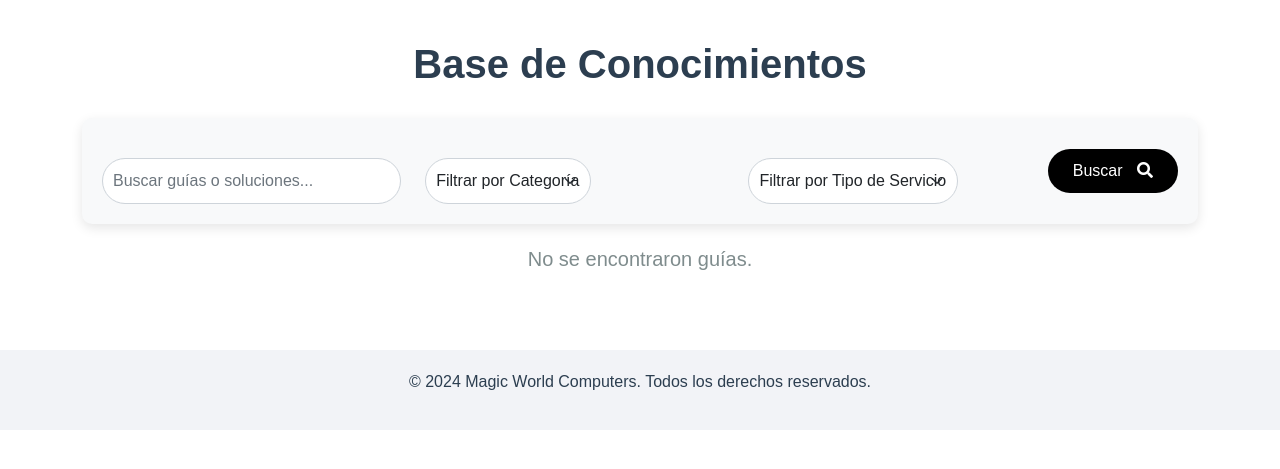
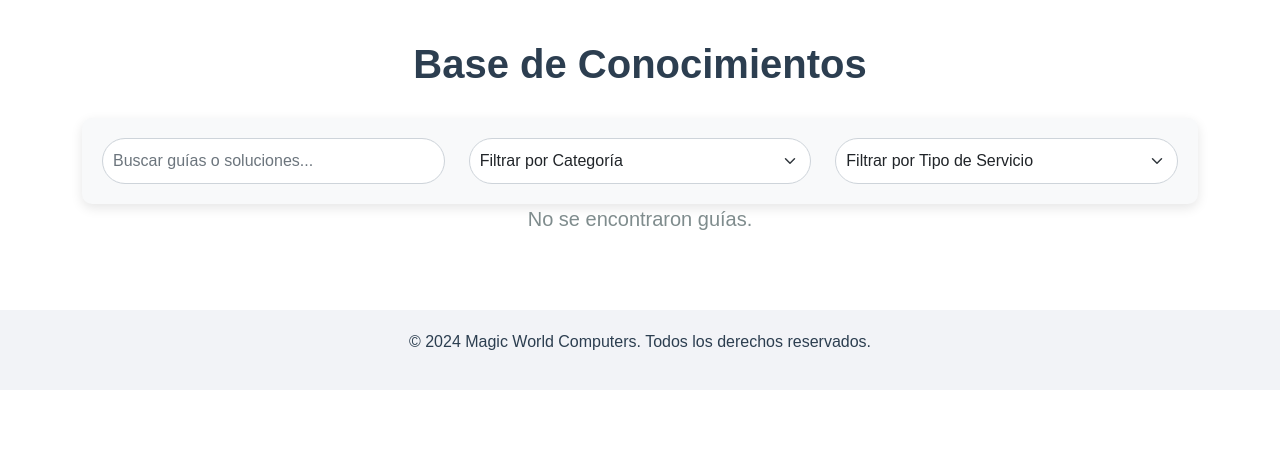
Before and after one commit to davidguillen2002/ServiceTrackCapstone, a Django app: page /base_conocimiento/ in a window 1280 px wide. Shown: the top 469 px of the page. Run offline with Django 5.2, Linux system fonts and the light colour scheme; data that the repository does not hold is empty; some libraries are stand-ins or nearby versions.

Commit message:
Base de Conocimientos

```diff
--- a/servicios/templates/servicios/base_conocimiento.html
+++ b/servicios/templates/servicios/base_conocimiento.html
@@ -8,130 +8,19 @@
     <link rel="stylesheet" href="https://stackpath.bootstrapcdn.com/bootstrap/5.1.3/css/bootstrap.min.css">
     <link rel="stylesheet" href="https://cdnjs.cloudflare.com/ajax/libs/font-awesome/5.15.3/css/all.min.css">
     <style>
-        /* Estilo general */
-        body {
-            background-color: #ffffff;
-            font-family: 'Arial', sans-serif;
-            color: #2c3e50;
-        }
-
-        .container {
-            margin-top: 40px;
-            margin-bottom: 60px;
-        }
-
-        h1 {
-            color: #2c3e50;
-            font-weight: bold;
-            margin-bottom: 30px;
-            text-align: center;
-        }
-
-        /* Formulario de búsqueda */
-        .search-container {
-            background-color: #f8f9fa;
-            padding: 20px;
-            border-radius: 10px;
-            box-shadow: 0 4px 12px rgba(0, 0, 0, 0.1);
-            display: flex;
-            justify-content: space-between;
-            align-items: center;
-        }
-
-        .form-control,
-        .form-select {
-            border-radius: 25px;
-            border: 1px solid #ced4da;
-            padding: 10px;
-        }
-
-        .form-select {
-            width: auto;
-            margin-right: 10px;
-        }
-
-        .btn-search {
-            background-color: #000000;
-            color: white;
-            padding: 10px 25px;
-            border-radius: 25px;
-            transition: background-color 0.3s ease;
-            border: none;
-        }
-
-        .btn-search:hover {
-            background-color: #333333;
-        }
-
-        .btn-search i {
-            margin-left: 10px;
-        }
-
-        /* Estilo para las tarjetas de las guías */
-        .card {
-            border: none;
-            border-radius: 15px;
-            box-shadow: 0 4px 12px rgba(0, 0, 0, 0.1);
-            transition: transform 0.3s ease, box-shadow 0.3s ease;
-        }
-
-        .card:hover {
-            transform: scale(1.02);
-            box-shadow: 0 8px 20px rgba(0, 0, 0, 0.15);
-        }
-
-        .card-body {
-            padding: 20px;
-        }
-
-        .card-title {
-            font-size: 1.3rem;
-            font-weight: bold;
-            color: #2c3e50;
-            margin-bottom: 10px;
-        }
-
-        .card-text {
-            font-size: 1rem;
-            color: #7f8c8d;
-            margin-bottom: 15px;
-        }
-
-        .btn-primary {
-            background-color: #000000;
-            border: none;
-            border-radius: 25px;
-            padding: 10px 20px;
-        }
-
-        .btn-primary:hover {
-            background-color: #333333;
-        }
-
-        .empty-message {
-            text-align: center;
-            color: #7f8c8d;
-            font-size: 1.25rem;
-        }
-
-        /* Espaciado */
-        .row {
-            margin-top: 20px;
-        }
-
-        .form-control {
-            width: 100%;
-            max-width: 300px;
-        }
-
-        /* Footer */
-        footer {
-            text-align: center;
-            padding: 20px;
-            background-color: #f2f3f7;
-            color: #2c3e50;
-        }
-
+        /* CSS de la búsqueda y la estructura de la página */
+        body { background-color: #ffffff; font-family: 'Arial', sans-serif; color: #2c3e50; }
+        .container { margin-top: 40px; margin-bottom: 60px; }
+        h1 { color: #2c3e50; font-weight: bold; margin-bottom: 30px; text-align: center; }
+        .search-container { background-color: #f8f9fa; padding: 20px; border-radius: 10px; box-shadow: 0 4px 12px rgba(0, 0, 0, 0.1); }
+        .form-control, .form-select { border-radius: 25px; padding: 10px; border: 1px solid #ced4da; }
+        .btn-search { background-color: #000000; color: white; padding: 10px 25px; border-radius: 25px; border: none; }
+        .btn-search:hover { background-color: #333333; }
+        .card { border: none; border-radius: 15px; box-shadow: 0 4px 12px rgba(0, 0, 0, 0.1); transition: transform 0.3s ease, box-shadow 0.3s ease; }
+        .card:hover { transform: scale(1.02); box-shadow: 0 8px 20px rgba(0, 0, 0, 0.15); }
+        .card-title { font-size: 1.3rem; font-weight: bold; color: #2c3e50; }
+        .empty-message { text-align: center; color: #7f8c8d; font-size: 1.25rem; }
+        footer { text-align: center; padding: 20px; background-color: #f2f3f7; color: #2c3e50; }
     </style>
 </head>
 
@@ -139,57 +28,34 @@
     <div class="container">
         <h1>Base de Conocimientos</h1>
         <div class="search-container">
-            <div style="flex: 1;">
-                <form method="GET" id="search-form">
+            <form id="search-form">
                 <div class="row">
                     <div class="col-md-4">
-                            <input type="text" name="q" class="form-control" placeholder="Buscar guías o soluciones..." value="{{ query }}">
+                        <input type="text" name="q" class="form-control" placeholder="Buscar guías o soluciones..." id="search-input">
                     </div>
                     <div class="col-md-4">
-                            <select name="categoria" class="form-select">
+                        <select name="categoria" class="form-select" id="categoria-select">
                             <option value="">Filtrar por Categoría</option>
                             {% for categoria in categorias %}
-                                    <option value="{{ categoria.nombre }}" {% if categoria.nombre == categoria_filtro %}selected{% endif %}>
-                                        {{ categoria.nombre }}
-                                    </option>
+                                <option value="{{ categoria.nombre }}">{{ categoria.nombre }}</option>
                             {% endfor %}
                         </select>
                     </div>
                     <div class="col-md-4">
-                            <select name="tipo_servicio" class="form-select">
+                        <select name="tipo_servicio" class="form-select" id="tipo-servicio-select">
                             <option value="">Filtrar por Tipo de Servicio</option>
                             {% for tipo in tipos_servicio %}
-                                    <option value="{{ tipo }}" {% if tipo == tipo_servicio_filtro %}selected{% endif %}>
-                                        {{ tipo }}
-                                    </option>
+                                <option value="{{ tipo }}">{{ tipo }}</option>
                             {% endfor %}
                         </select>
                     </div>
                 </div>
             </form>
         </div>
-            <div>
-                <button type="submit" form="search-form" class="btn btn-search">Buscar <i class="fas fa-search"></i></button>
-            </div>
-        </div>
 
-        <div class="row">
-            {% for guia in guias %}
-                <div class="col-md-4 mb-4">
-                    <div class="card">
-                        <div class="card-body">
-                            <h5 class="card-title">{{ guia.titulo }}</h5>
-                            <p class="card-text">{{ guia.descripcion|slice:":100" }}...</p>
-                            <p><strong>Categoría:</strong> {{ guia.categoria.nombre }}</p>
-                            <p><strong>Tipo de Servicio:</strong> {{ guia.tipo_servicio }}</p>
-                            <p><strong>Puntuación:</strong> <i class="fas fa-star"></i> {{ guia.puntuacion }}</p>
-                            <a href="{% url 'guia_detalle' guia.id %}" class="btn btn-primary">Ver Detalles</a>
-                        </div>
-                    </div>
-                </div>
-            {% empty %}
-                <p class="empty-message">No se encontraron guías.</p>
-            {% endfor %}
+        <!-- Contenedor para mostrar los resultados de búsqueda -->
+        <div id="guide-list">
+            {% include 'servicios/guia_list.html' %}
         </div>
     </div>
 
@@ -198,6 +64,33 @@
     </footer>
 
     <script src="https://cdn.jsdelivr.net/npm/bootstrap@5.1.3/dist/js/bootstrap.bundle.min.js"></script>
+    <script src="https://code.jquery.com/jquery-3.6.0.min.js"></script>
+    <script>
+        // Función de búsqueda en tiempo real
+        function searchGuides() {
+            const query = $('#search-input').val();
+            const categoria = $('#categoria-select').val();
+            const tipoServicio = $('#tipo-servicio-select').val();
+
+            $.ajax({
+                url: '{% url "base_conocimiento" %}',
+                data: {
+                    q: query,
+                    categoria: categoria,
+                    tipo_servicio: tipoServicio
+                },
+                dataType: 'json',
+                success: function (data) {
+                    $('#guide-list').html(data.html); // Actualiza el contenedor con los resultados
+                }
+            });
+        }
+
+        // Eventos para la búsqueda en tiempo real
+        $('#search-input').on('keyup', searchGuides);
+        $('#categoria-select').on('change', searchGuides);
+        $('#tipo-servicio-select').on('change', searchGuides);
+    </script>
 </body>
 
 </html>
--- /dev/null
+++ b/servicios/templates/servicios/guia_list.html
@@ -0,0 +1,19 @@
+<!-- templates/servicios/guia_list.html -->
+<div class="row">
+    {% for guia in guias %}
+        <div class="col-md-4 mb-4">
+            <div class="card">
+                <div class="card-body">
+                    <h5 class="card-title">{{ guia.titulo }}</h5>
+                    <p class="card-text">{{ guia.descripcion|slice:":100" }}...</p>
+                    <p><strong>Categoría:</strong> {{ guia.categoria.nombre }}</p>
+                    <p><strong>Tipo de Servicio:</strong> {{ guia.tipo_servicio }}</p>
+                    <p><strong>Puntuación:</strong> <i class="fas fa-star"></i> {{ guia.puntuacion }}</p>
+                    <a href="{% url 'guia_detalle' guia.id %}" class="btn btn-primary">Ver Detalles</a>
+                </div>
+            </div>
+        </div>
+    {% empty %}
+        <p class="empty-message">No se encontraron guías.</p>
+    {% endfor %}
+</div>
--- a/servicios/views.py
+++ b/servicios/views.py
@@ -3,25 +3,28 @@ from django.shortcuts import render, get_object_or_404
 from ServiceTrack.models import Guia, Categoria, Servicio, Usuario
 from django.db.models import Q, Avg
 from .ai_utils import get_similar_guides  # Asumiendo que `ai_utils.py` sigue siendo relevante
+from django.http import JsonResponse
+from django.template.loader import render_to_string
 
 def base_conocimiento(request):
-    query = request.GET.get('q', '')  # Palabras clave
+    query = request.GET.get('q', '')  # Palabra clave de búsqueda
     categoria_filtro = request.GET.get('categoria', '')
     tipo_servicio_filtro = request.GET.get('tipo_servicio', '')
 
-    # Filtro por guías, categoría y tipo de servicio
+    # Filtrar guías según los criterios de búsqueda
     guias = Guia.objects.all()
-
     if query:
-        guias = guias.filter(Q(titulo__icontains=query) | Q(descripcion__icontains=query))
-
+        guias = guias.filter(titulo__icontains=query) | guias.filter(descripcion__icontains=query)
     if categoria_filtro:
         guias = guias.filter(categoria__nombre=categoria_filtro)
-
     if tipo_servicio_filtro:
         guias = guias.filter(tipo_servicio__icontains=tipo_servicio_filtro)
 
-    # Cargar las categorías y tipos de servicio para los filtros
+    # Si la solicitud es AJAX, devolver solo el HTML de los resultados de búsqueda
+    if request.headers.get('x-requested-with') == 'XMLHttpRequest':
+        html = render_to_string('servicios/guia_list.html', {'guias': guias})
+        return JsonResponse({'html': html})
+
     categorias = Categoria.objects.all()
     tipos_servicio = Guia.objects.values_list('tipo_servicio', flat=True).distinct()
 
```
Lines whose indentation alone changed are shown as unchanged.
